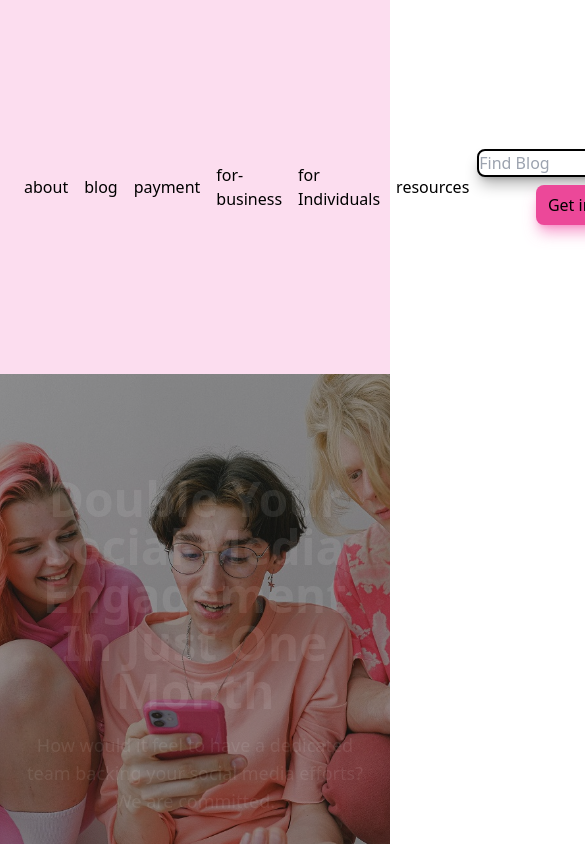
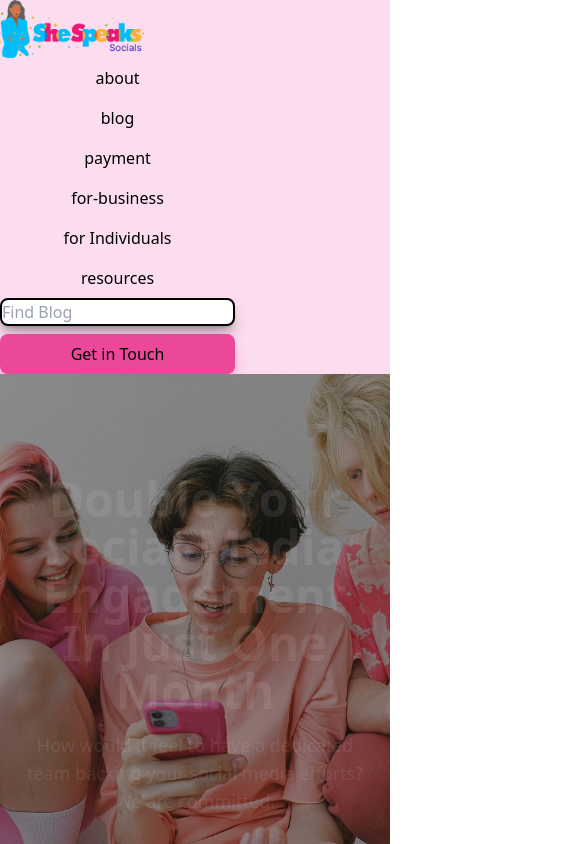
Before and after one commit to MatthewsRicky/shespeaksocial, a Next.js app: page / in a window 390 px wide. Shown: the top 844 px of the page, 585 px wide, since content can reach past the window. Built offline with nearby package versions, Linux system fonts and the light colour scheme.

Commit message:
responsive versions of the navbar

```diff
--- a/components/Navbar.tsx
+++ b/components/Navbar.tsx
@@ -11,7 +11,7 @@ export default function Navbar() {
 	return (
 		<>
 		<nav className="flex bg-opacity-60 font-medium bg-pink-200/70 md:h-32">
-			<div className="flex items-center justify-between px-4 lg:w-[80%] mx-auto">
+			<div className="hidden lg:flex items-center justify-between px-4 lg:w-[80%] mx-auto">
 				<Link href="/">
 					<Image src ="/shespeaksocial.png" alt="logo" width={144} height={30} />
 				</Link>
@@ -33,7 +33,7 @@ export default function Navbar() {
 
 			</div>
 
-			<div className="flex flex-col md:hidden">
+			<div className="flex flex-col lg:hidden">
 				<Link href="/">
 					<Image src ="/shespeaksocial.png" alt="logo" width={144} height={30} />
 				</Link>
```
